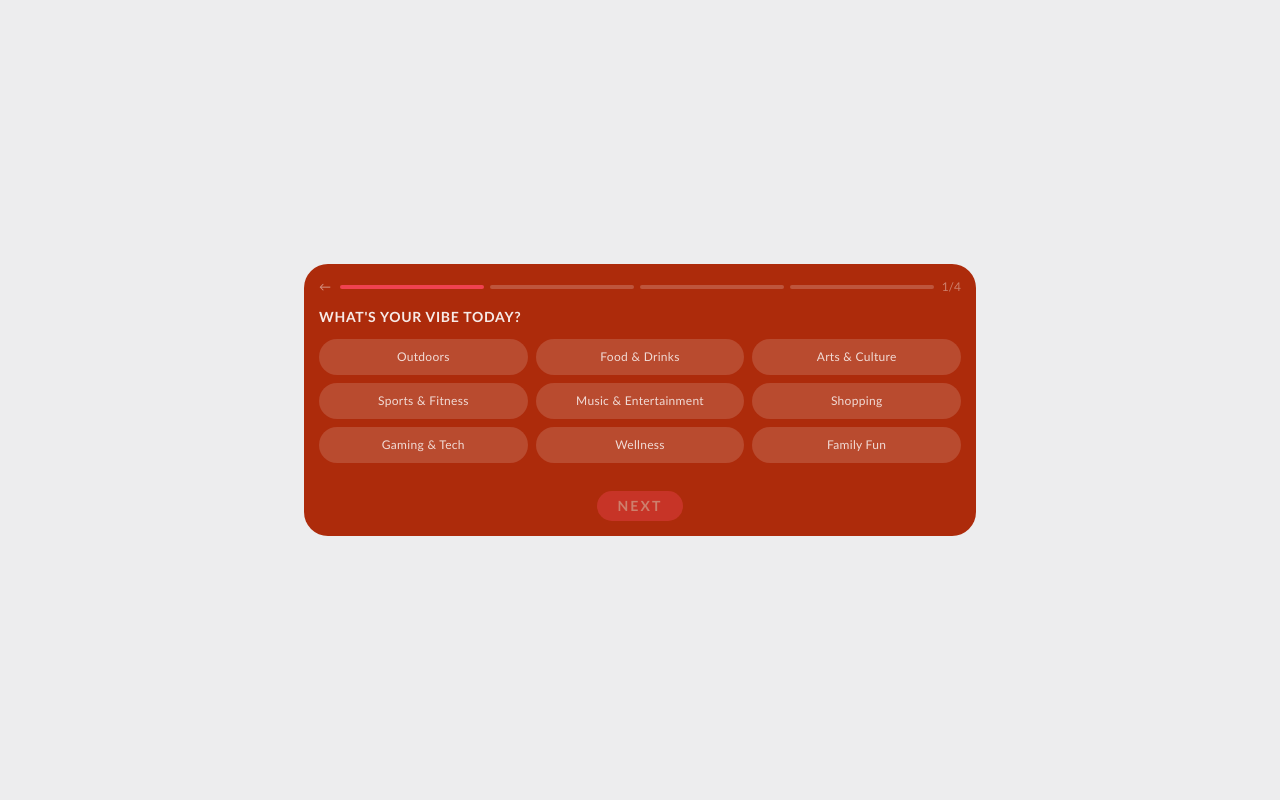
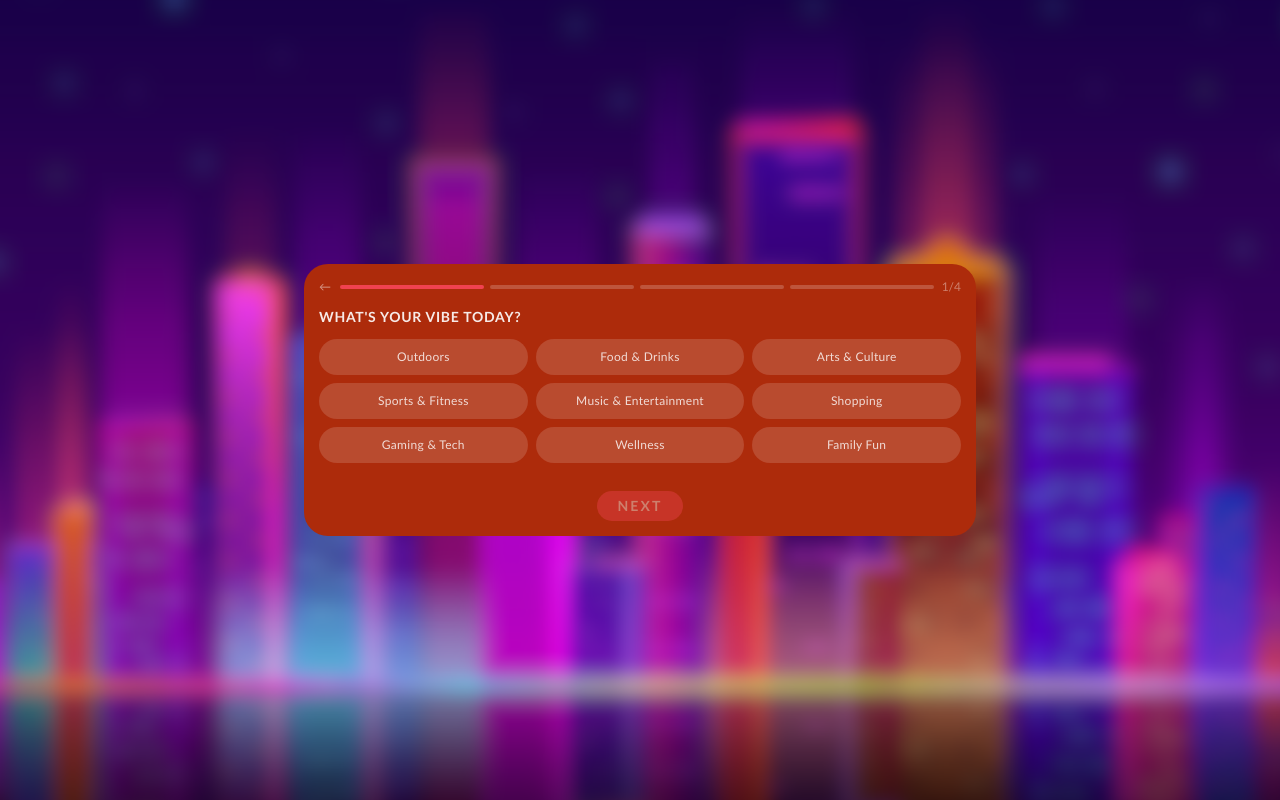
Before and after one commit to YuChan707/GDG-CityTech-SolutionChallenger-2026, a React (Vite) app in the folder Explore-NYC/: page /questionnaire in a window 1280 px wide. Built offline with nearby package versions, Linux system fonts and the light colour scheme.

Commit message:
adding the background

```diff
--- a/Explore-NYC/src/home/StartScreen.tsx
+++ b/Explore-NYC/src/home/StartScreen.tsx
@@ -4,13 +4,14 @@ export default function StartScreen() {
   const navigate = useNavigate();
 
   return (
-    <div className="min-h-screen bg-[#EDEDEE] flex items-center justify-center p-6">
+    <div className="min-h-screen flex items-center justify-center p-6">
       <div
         className="w-full max-w-2xl rounded-3xl flex flex-col items-center"
         style={{
           backgroundColor: '#AD2B0B',
           minHeight: '420px',
           padding: '48px 20px 48px',
+          boxShadow: '0 10px 20px rgba(0, 0, 0, 0.5)',
         }}
       >
         {/* Logo — bigger title */}
--- a/Explore-NYC/src/index.css
+++ b/Explore-NYC/src/index.css
@@ -23,7 +23,10 @@
 }
 
 body {
-  background-color: #EDEDEE;
+  background-image: url('./assets/BACKGROUND.png');
+  background-size: cover;
+  background-repeat: no-repeat;
+  background-position: center;
   font-family: Futura, 'Trebuchet MS', sans-serif;
   min-height: 100vh;
 }
--- a/Explore-NYC/src/questionary/Questionnaire.tsx
+++ b/Explore-NYC/src/questionary/Questionnaire.tsx
@@ -93,7 +93,7 @@ export default function Questionnaire() {
   // ── Loading screen ────────────────────────────────────────────────────────
   if (loading) {
     return (
-      <div className="min-h-screen bg-[#EDEDEE] flex items-center justify-center p-6">
+      <div className="min-h-screen flex items-center justify-center p-6">
         <div
           className="w-full max-w-sm rounded-3xl flex flex-col items-center"
           style={{ backgroundColor: '#AD2B0B', padding: '48px 24px' }}
@@ -138,7 +138,7 @@ export default function Questionnaire() {
 
   // ── Questionnaire ─────────────────────────────────────────────────────────
   return (
-    <div className="min-h-screen bg-[#EDEDEE] flex items-center justify-center p-6">
+    <div className="min-h-screen flex items-center justify-center p-6">
       <div
         className="w-full max-w-2xl rounded-3xl flex flex-col"
         style={{ backgroundColor: '#AD2B0B', padding: '15px' }}
--- a/Explore-NYC/src/results/ResultsPage.tsx
+++ b/Explore-NYC/src/results/ResultsPage.tsx
@@ -67,7 +67,7 @@ export default function ResultsPage() {
 
   return (
     <div
-      className="min-h-screen bg-[#EDEDEE] flex flex-col items-center"
+      className="min-h-screen flex flex-col items-center"
       style={{ padding: '32px 24px' }}
     >
       <div className="w-full max-w-3xl flex flex-col">
--- a/Explore-NYC/src/utils/recommendation.ts
+++ b/Explore-NYC/src/utils/recommendation.ts
@@ -99,8 +99,14 @@ export function filterEvents(
     if (date && event.date !== date) return false;
     if (time && event.time < time) return false;
     if (pricePreference === 'free' && !event.is_free) return false;
-    if (pricePreference === 'up20' && !event.is_free && (event.min_price === undefined || event.min_price > 20)) return false;
-    if (pricePreference === 'up50' && !event.is_free && (event.min_price === undefined || event.min_price > 50)) return false;
+    if (pricePreference === 'up20') {
+      if (event.is_free) return false;
+      if (event.min_price === undefined || event.min_price > 20) return false;
+    }
+    if (pricePreference === 'up50') {
+      if (event.is_free) return false;
+      if (event.min_price === undefined || event.min_price > 50) return false;
+    }
     return true;
   });
 }
```
Also changed, not shown: Explore-NYC/src/assets/BACKGROUND.png (added), Explore-NYC/src/assets/DARK BACKGROUND.png (added).
